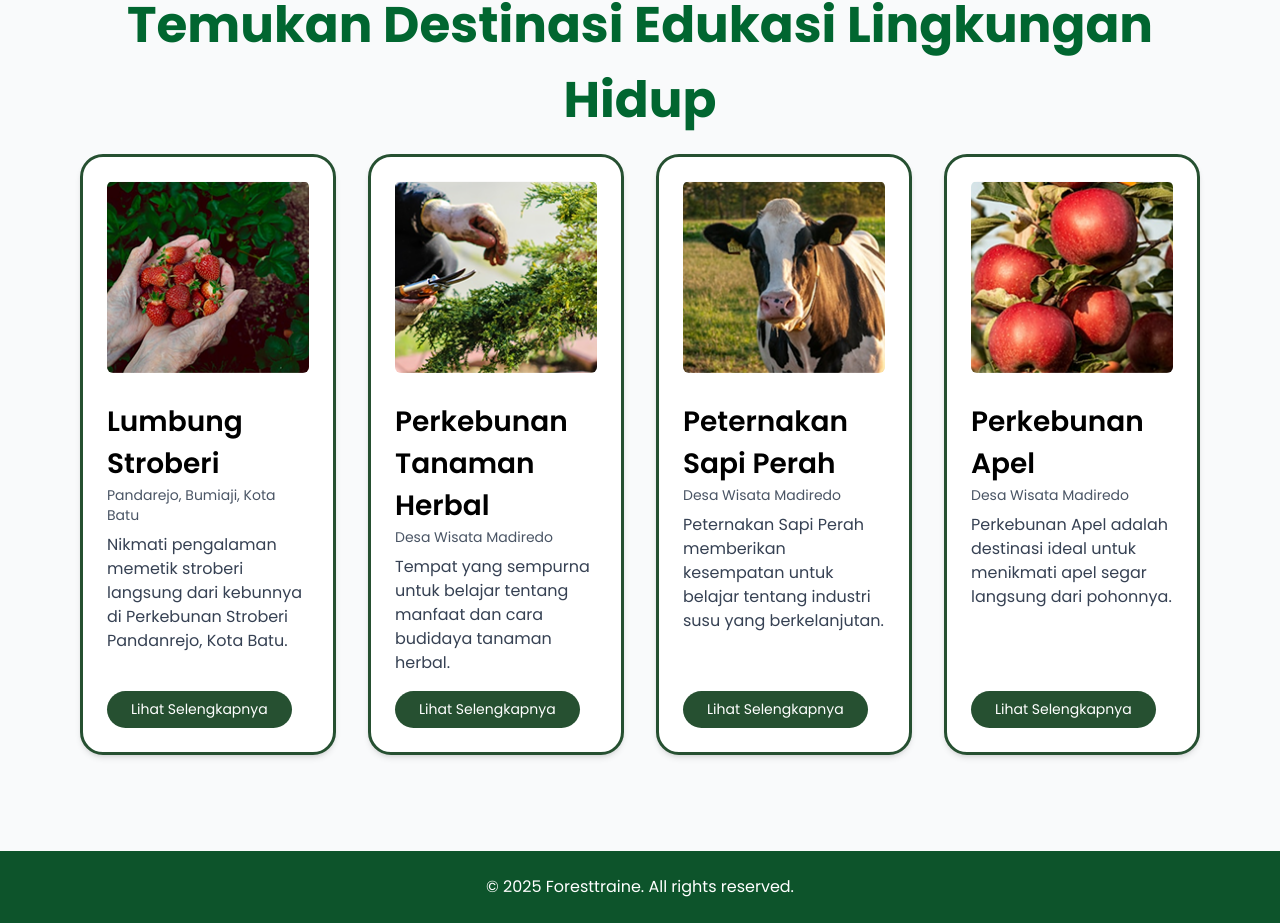
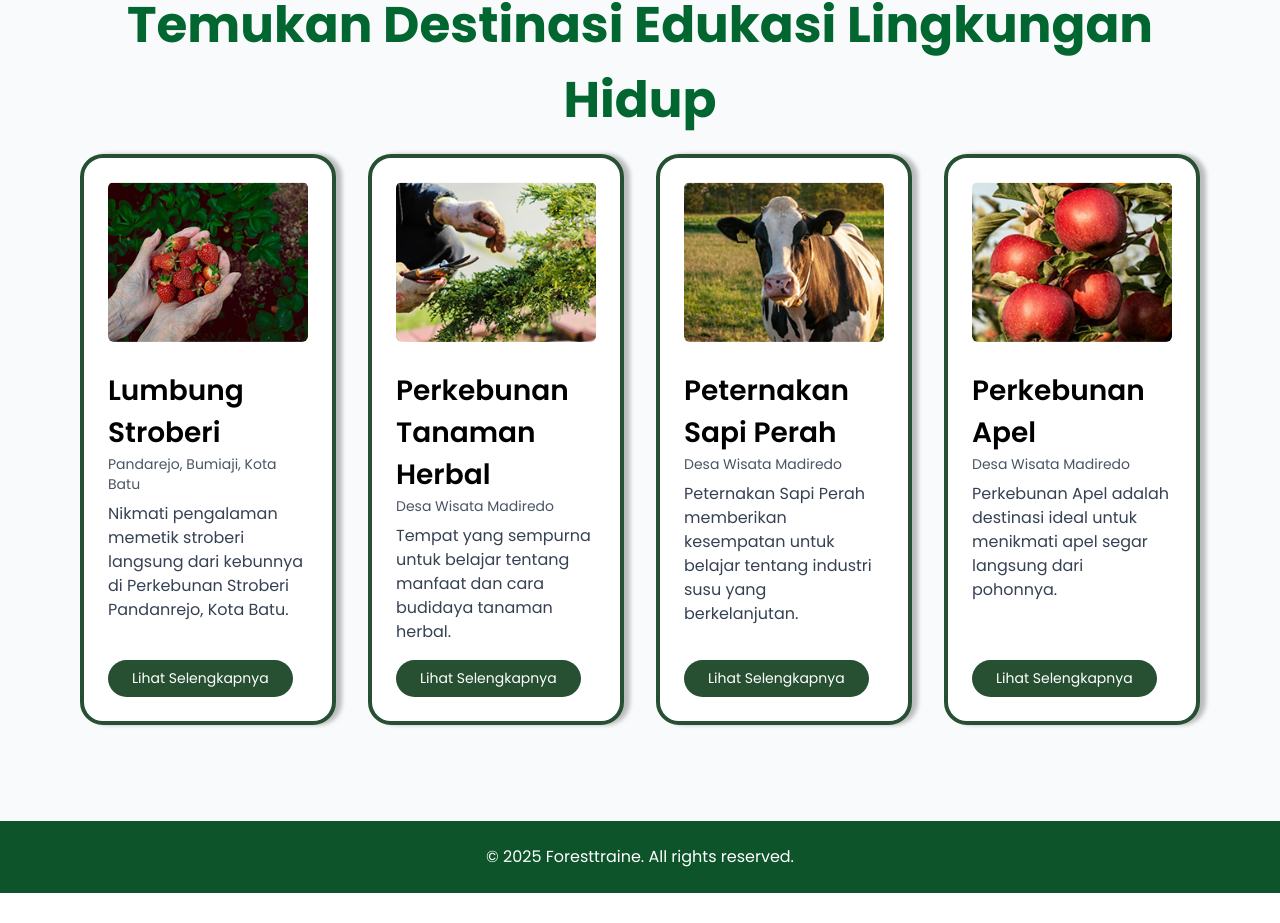
Before and after one commit to Putra-pkwl03/foresttrainewebapps, a Next.js app: page / in a window 1280 px wide. Shown: the part 680-1603 px from the top of the page. After the commit the page ends 1573 px from the top, so only its background shows below. Built offline with nearby package versions, Linux system fonts and the light colour scheme.

Commit message:
menyesuikan tampilan destinasioncard agar lebih menyerupai desgn

```diff
--- a/app/components/DestinationCard.tsx
+++ b/app/components/DestinationCard.tsx
@@ -9,21 +9,23 @@ interface Props {
 
 export default function DestinationCard({ image, title, location, desc }: Props) {
   return (
-   <div className="bg-white shadow-md rounded-[23px] border-3 border-[#265031] overflow-hidden flex flex-col">
-  <div className="p-6">
+ <div className="bg-white max-w-[360px] rounded-[23px] border-4 border-[#265031] overflow-hidden flex flex-col shadow-[6px_0_4px_rgba(0,0,0,0.25)] transition-shadow duration-300">
+  <div className="p-6 flex justify-center">
+  <div className="w-[100%]">
     <Image
       src={image}
       alt={title}
-      width={400}
+      width={300}
       height={250}
-      className="w-full h-48 object-cover rounded-md"
+      className="w-full h-40 object-cover rounded-md mx-auto"
     />
   </div>
+</div>
   <div className="p-6 pt-1 flex flex-col flex-1">
     <h3 className="font-semibold text-[28px] text-black">{title}</h3>
     <p className="text-sm text-gray-600">{location}</p>
     <p className="mt-2 text-gray-700 mb-4">{desc}</p>
-    <button className="mt-auto text-[14px] bg-[#265031] text-white py-2 px-6 rounded-full self-start">
+    <button className="mt-auto text-[14px] bg-[#265031] hover:bg-[#377247] text-white py-2 px-6 rounded-full self-start cursor-pointer">
       Lihat Selengkapnya
     </button>
   </div>
```
